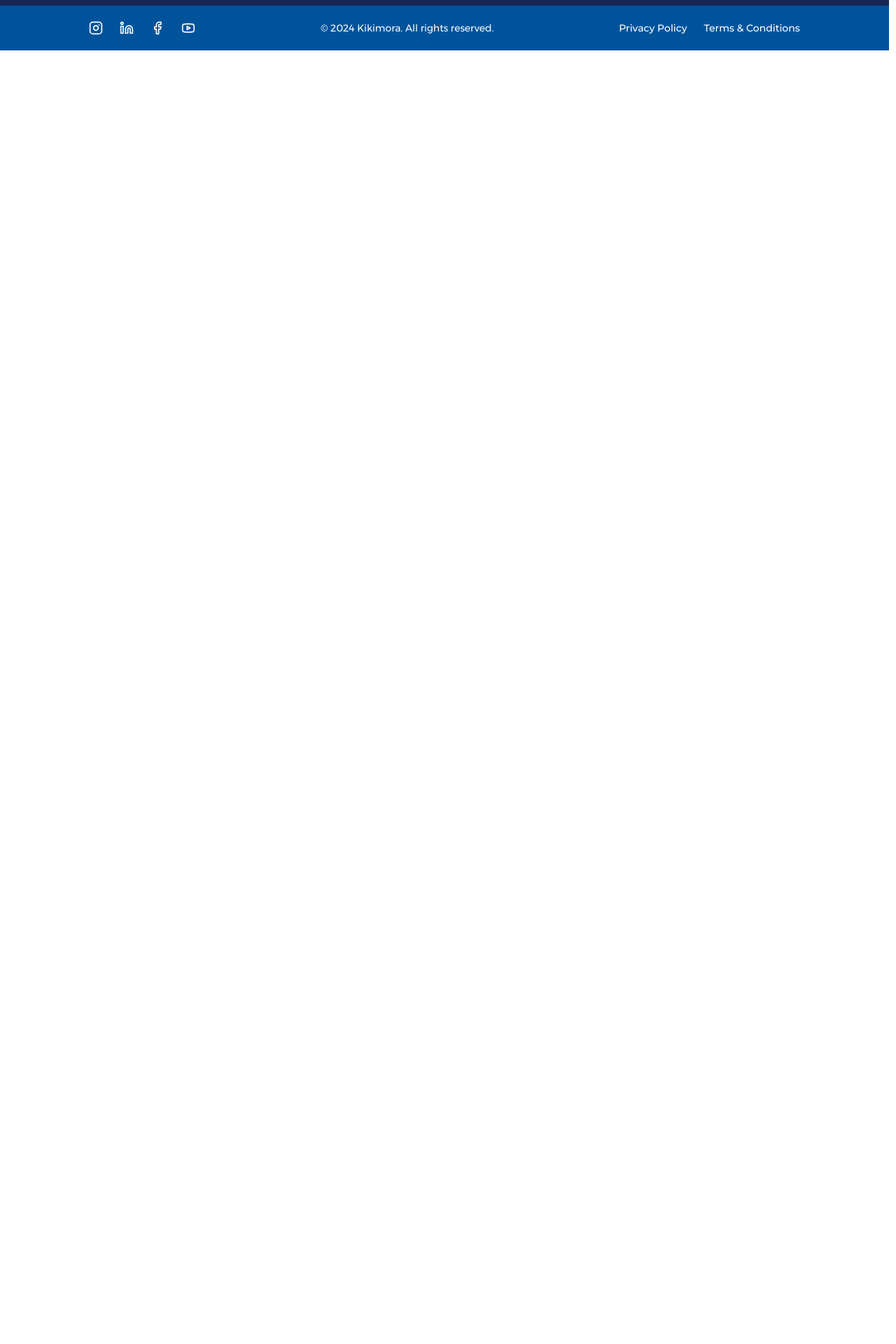
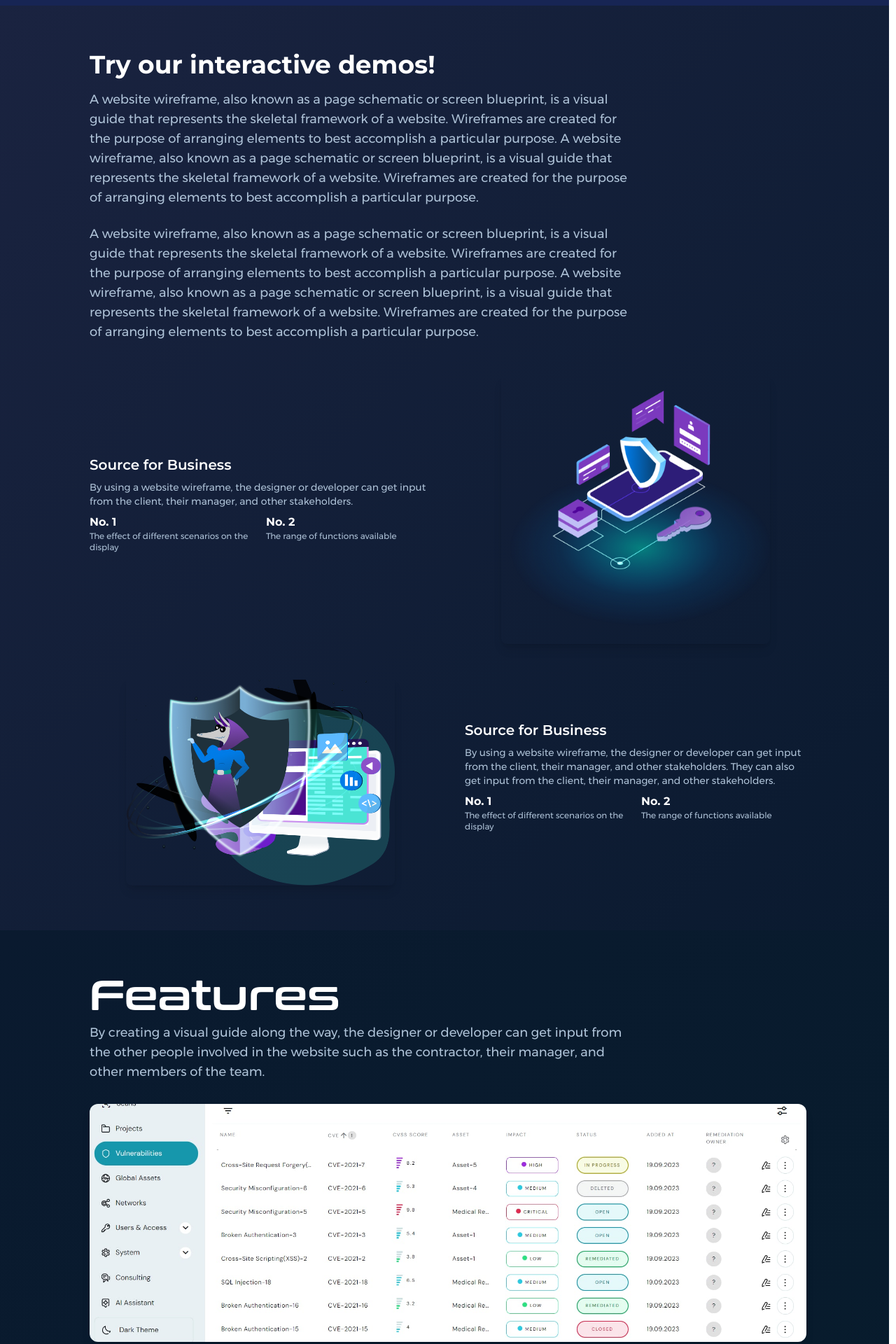
Before and after one commit to NikolaSirakov3/Kikimora-website, a React (Vite) app: page /case-study in a window 1280 px wide. Shown: the part 1200-3120 px from the top of the page at 70% size. Before the commit the page ends 1272 px from the top, so only its background shows below. Built offline with nearby package versions, Linux system fonts and the light colour scheme.

Commit message:
Add FeaturesCaseStudy and InteractiveDemos components to case-study page; integrate new sections for enhanced project presentation and user engagement.

```diff
--- /dev/null
+++ b/src/components/case-study/FeaturesCaseStudy.tsx
@@ -0,0 +1,59 @@
+import React from "react";
+
+interface FeatureProps {
+  title: string;
+  description: string;
+  imageSrc: string;
+  imageAlt: string;
+}
+
+function Feature({ title, description, imageSrc, imageAlt }: FeatureProps) {
+  return (
+    <div className="w-full max-w-5xl mb-12">
+      <div className="w-full bg-[#071C2C] rounded-xl shadow-lg overflow-hidden mb-4">
+        <img
+          src={imageSrc}
+          alt={imageAlt}
+          className="w-full object-cover max-h-[340px] min-h-[220px]"
+        />
+      </div>
+      <h3 className="text-xl md:text-2xl font-bold text-white mb-2 text-left">
+        {title}
+      </h3>
+      <p className="text-[#B0C4D9] text-base md:text-lg mb-4 text-left">
+        {description}
+      </p>
+    </div>
+  );
+}
+
+function FeaturesCaseStudy() {
+  return (
+    <section className="w-screen bg-gradient-to-br from-[#0a1a2f] to-[#071C2C] py-16 px-4">
+      <div className="max-w-5xl w-full mx-auto">
+        <h1 className="text-3xl md:text-6xl font-bold text-white mb-2 text-left">
+          Features
+        </h1>
+        <p className="text-[#B0C4D9] text-base md:text-lg mb-8 text-left max-w-3xl">
+          By creating a visual guide along the way, the designer or developer
+          can get input from the other people involved in the website such as
+          the contractor, their manager, and other members of the team.
+        </p>
+        <Feature
+          title="Feature 1"
+          description="By creating a visual guide along the way, the designer or developer can get input from the other people involved in the website such as the contractor, their manager, and other members of the team."
+          imageSrc="/menu3.jfif"
+          imageAlt="Feature 1 screenshot"
+        />
+        <Feature
+          title="Feature 2"
+          description="By creating a visual guide along the way, the designer or developer can get input from the other people involved in the website such as the contractor, their manager, and other members of the team."
+          imageSrc="/menu4.jfif"
+          imageAlt="Feature 2 screenshot"
+        />
+      </div>
+    </section>
+  );
+}
+
+export { FeaturesCaseStudy };
--- /dev/null
+++ b/src/components/case-study/InteractiveDemos.tsx
@@ -0,0 +1,103 @@
+import React from "react";
+
+function InteractiveDemos() {
+  return (
+    <section className="w-screen bg-gradient-to-br from-[#1a2340] to-[#0a1a2f] py-16 px-4 flex flex-col items-center">
+      <div className="max-w-5xl w-full flex flex-col items-start">
+        <h2 className="text-3xl md:text-4xl font-bold text-white mb-4 text-left">
+          Try our interactive demos!
+        </h2>
+        <p className="text-[#B0C4D9] text-base md:text-lg mb-6 text-left max-w-3xl">
+          A website wireframe, also known as a page schematic or screen
+          blueprint, is a visual guide that represents the skeletal framework of
+          a website. Wireframes are created for the purpose of arranging
+          elements to best accomplish a particular purpose. A website wireframe,
+          also known as a page schematic or screen blueprint, is a visual guide
+          that represents the skeletal framework of a website. Wireframes are
+          created for the purpose of arranging elements to best accomplish a
+          particular purpose.
+        </p>
+        <p className="text-[#B0C4D9] text-base md:text-lg mb-12 text-left max-w-3xl">
+          A website wireframe, also known as a page schematic or screen
+          blueprint, is a visual guide that represents the skeletal framework of
+          a website. Wireframes are created for the purpose of arranging
+          elements to best accomplish a particular purpose. A website wireframe,
+          also known as a page schematic or screen blueprint, is a visual guide
+          that represents the skeletal framework of a website. Wireframes are
+          created for the purpose of arranging elements to best accomplish a
+          particular purpose.
+        </p>
+        {/* Top row: text left, shield image right */}
+        <div className="flex flex-col md:flex-row w-full gap-12 mb-12 items-stretch">
+          <div className="flex-1 flex flex-col justify-center">
+            <h3 className="text-xl font-semibold text-white mb-2 text-left">
+              Source for Business
+            </h3>
+            <p className="text-[#B0C4D9] text-sm mb-2 text-left">
+              By using a website wireframe, the designer or developer can get
+              input from the client, their manager, and other stakeholders.
+            </p>
+            <div className="flex flex-row gap-4 mb-4">
+              <div className="flex-1">
+                <span className="block text-white font-bold">No. 1</span>
+                <span className="block text-[#B0C4D9] text-xs">
+                  The effect of different scenarios on the display
+                </span>
+              </div>
+              <div className="flex-1">
+                <span className="block text-white font-bold">No. 2</span>
+                <span className="block text-[#B0C4D9] text-xs">
+                  The range of functions available
+                </span>
+              </div>
+            </div>
+          </div>
+          <div className="flex-1 flex items-center justify-center">
+            <img
+              src="/shield1.png"
+              alt="Demo screenshot 2"
+              className="rounded-lg shadow-lg w-full max-w-xs md:max-w-sm"
+            />
+          </div>
+        </div>
+        {/* Bottom row: kikimora image left, text right */}
+        <div className="flex flex-col md:flex-row w-full gap-12 items-stretch">
+          <div className="flex-1 flex items-center justify-center">
+            <img
+              src="/Kikimora.png"
+              alt="Demo screenshot 1"
+              className="rounded-lg shadow-lg w-full max-w-xs md:max-w-sm"
+            />
+          </div>
+          <div className="flex-1 flex flex-col justify-center">
+            <h3 className="text-xl font-semibold text-white mb-2 text-left">
+              Source for Business
+            </h3>
+            <p className="text-[#B0C4D9] text-sm mb-2 text-left">
+              By using a website wireframe, the designer or developer can get
+              input from the client, their manager, and other stakeholders. They
+              can also get input from the client, their manager, and other
+              stakeholders.
+            </p>
+            <div className="flex flex-row gap-4 mb-4">
+              <div className="flex-1">
+                <span className="block text-white font-bold">No. 1</span>
+                <span className="block text-[#B0C4D9] text-xs">
+                  The effect of different scenarios on the display
+                </span>
+              </div>
+              <div className="flex-1">
+                <span className="block text-white font-bold">No. 2</span>
+                <span className="block text-[#B0C4D9] text-xs">
+                  The range of functions available
+                </span>
+              </div>
+            </div>
+          </div>
+        </div>
+      </div>
+    </section>
+  );
+}
+
+export { InteractiveDemos };
--- a/src/pages/case-study.tsx
+++ b/src/pages/case-study.tsx
@@ -1,12 +1,17 @@
 import { HeroCaseStudy } from "../components/case-study/HeroCaseStudy";
 import { IntroCaseStudy } from "../components/case-study/IntroCaseStudy";
+import { FeaturesCaseStudy } from "../components/case-study/FeaturesCaseStudy";
+import { InteractiveDemos } from "../components/case-study/InteractiveDemos";
+import { EUFunding } from "@/components/shared/EUFunding";
 
 function CaseStudy() {
   return (
     <main className="w-[99.2vw]">
       <HeroCaseStudy />
       <IntroCaseStudy />
-      {/* Other sections will go here */}
+      <InteractiveDemos />
+      <FeaturesCaseStudy />
+      <EUFunding />
     </main>
   );
 }
```
